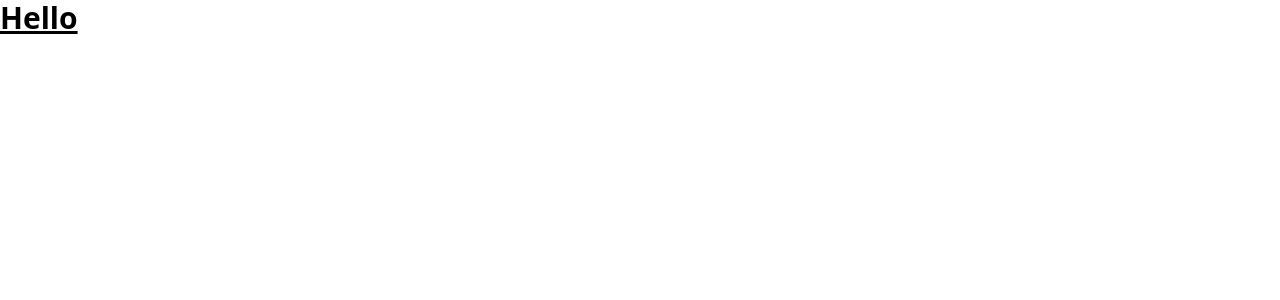
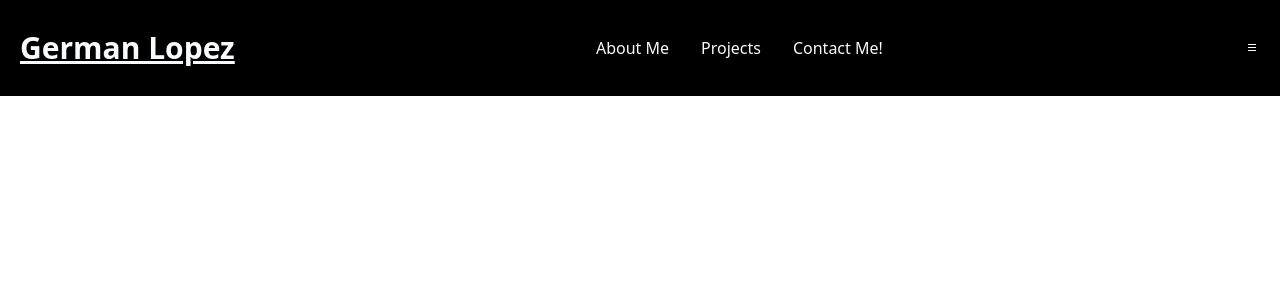
Before and after one commit to CougarChan/Web-PortFolio, a React (Create React App) app in the folder web-port/: page / in a window 1280 px wide. Shown: the top 300 px of the page. Built offline with nearby package versions, Linux system fonts and the light colour scheme.

Commit message:
Almost finshed with nav

```diff
--- a/web-port/package.json
+++ b/web-port/package.json
@@ -10,6 +10,7 @@
     "postcss": "^8.4.19",
     "react": "^18.2.0",
     "react-dom": "^18.2.0",
+    "react-icons": "^4.6.0",
     "react-scripts": "5.0.1",
     "tailwindcss": "^3.2.4",
     "web-vitals": "^2.1.0"
--- a/web-port/src/App.js
+++ b/web-port/src/App.js
@@ -1,5 +1,6 @@
 import React from "react";
 import Nav from "./Components/Navbar";
+
 
 function App() {
    return (
--- a/web-port/src/Components/Navbar.jsx
+++ b/web-port/src/Components/Navbar.jsx
@@ -1,12 +1,37 @@
 import React from "react";
+import { GoGrabber } from "react-icons/go";
+import { useState } from "react";
 
-function Nav(){
+
+
+const Nav = () => {
+   const  [set, setTime] =useState(false)
+   const handleClick = () => setTime(!set)
    return (
-        <h2 className="text-3xl font-bold underline">
-            Hello
+    <div className="fixed w-full bg-[#000] flex justify-between items-center px-5 text-gray-50 h-24" >
+         <h2 className="text-3xl font-bold underline"> German Lopez
         </h2>
 
+           <ul className="hidden md:flex">
+              <li>About Me</li>
+              <li>Projects</li>
+              <li>Contact Me!</li>
+           </ul>
 
+          <div onClick={handleClick} className="md-hidden z-10 cursor-pointer">
+            <GoGrabber />
+          </div>
+
+            <ul className={!set ? 'hidden' : 'absolute top-0 left-0 w-full h-screen bg-black flex flex-col justify-center items-center '}>
+              <li className="py-6 text-3xl">About Me</li>
+              <li className="py-6 text-3xl">Projects</li>
+              <li className="py-6 text-3xl">Contact Me!</li>
+           </ul>
+
+
+
+
+    </div>
    )
 }
 
--- a/web-port/src/index.css
+++ b/web-port/src/index.css
@@ -1,3 +1,14 @@
 @tailwind base;
 @tailwind components;
 @tailwind utilities;
+
+
+
+@layer base {
+    li{
+       @apply px-4;
+       @apply cursor-pointer
+    }
+
+
+   }
--- a/web-port/src/index.js
+++ b/web-port/src/index.js
@@ -7,6 +7,6 @@ import App from './App';
 const root = ReactDOM.createRoot(document.getElementById('root'));
 root.render(
   <React.StrictMode>
-    <App />
+    <App/>
   </React.StrictMode>
 );
```
Also changed, not shown: 1 other file (tests, documents, lock files or other folders).
